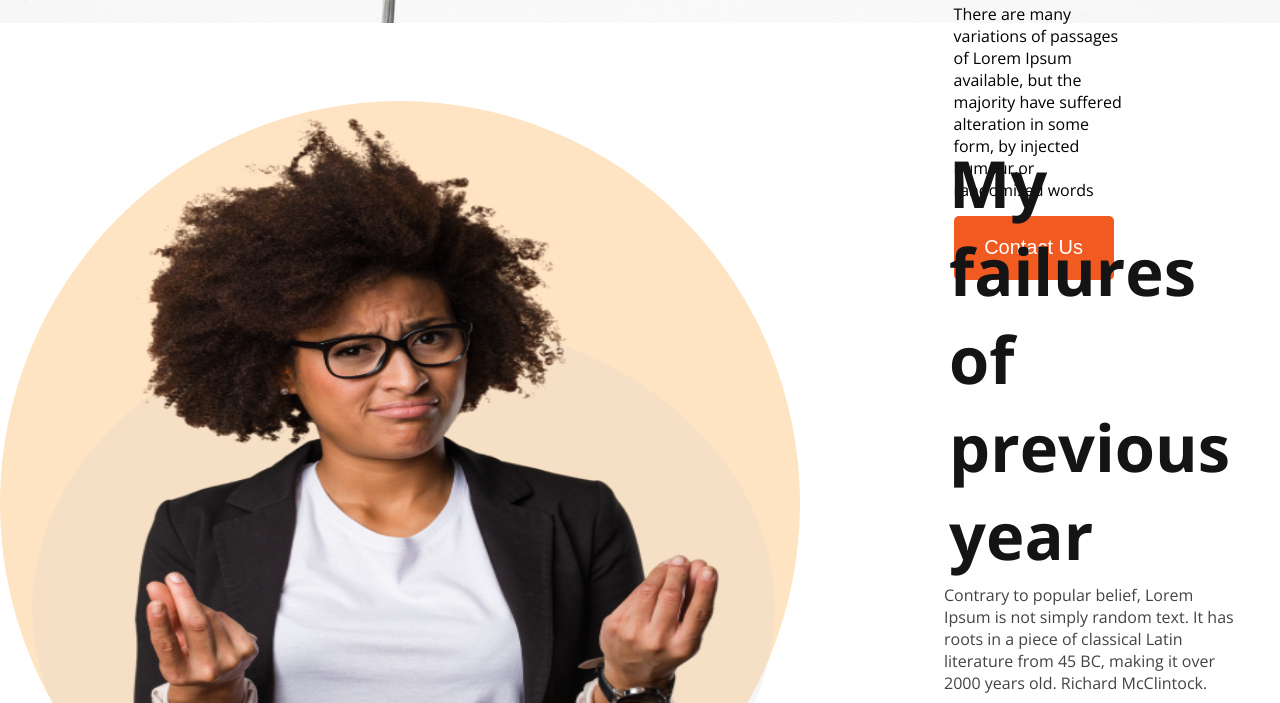
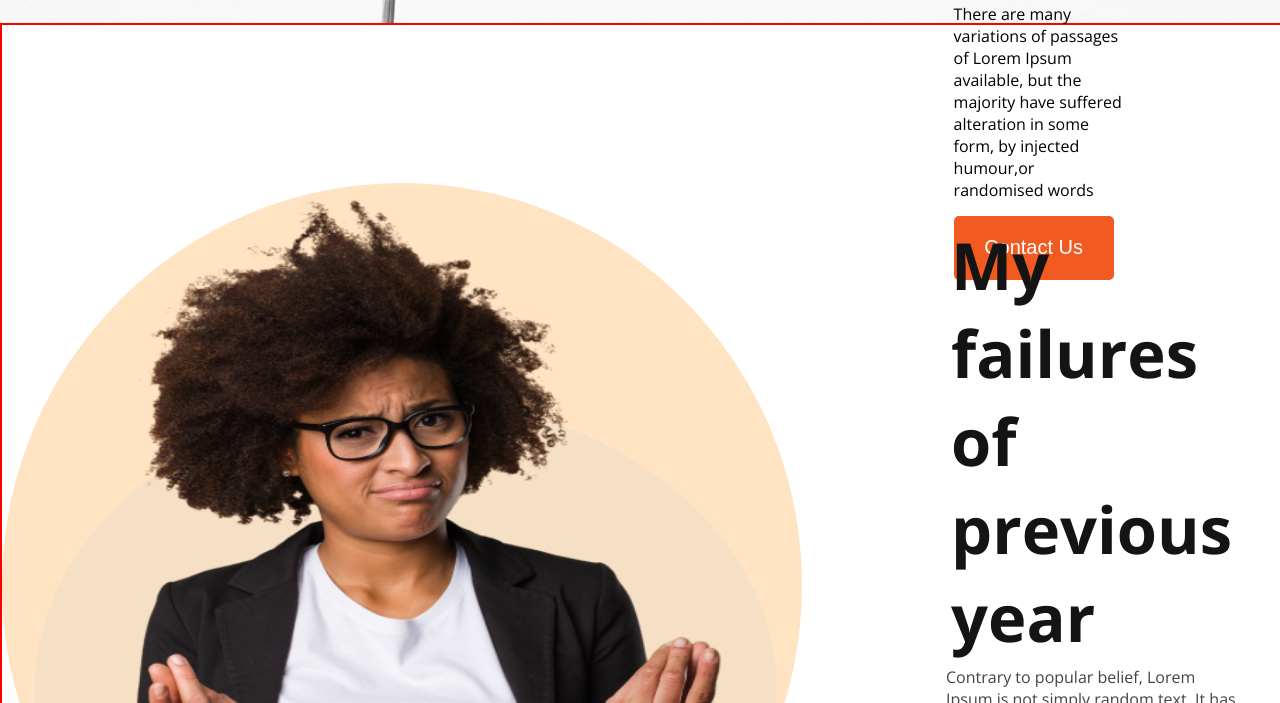
Before and after one commit to shohartoghagra/new-year-me, a plain HTML site: page index.html in a window 1280 px wide. Shown: the part 777-1480 px from the top of the page. Drawn offline with nearby package versions, Linux system fonts and the light colour scheme.

```diff
--- a/style/index.css
+++ b/style/index.css
@@ -10,13 +10,14 @@
 }
 
 .all-think-container{
-
     background-image: url('../images/banner/banner1.png');
     background-repeat: no-repeat;
     background-size:cover;
     width: 100%;
     height:100vh;
     box-sizing: border-box;
+    justify-content: center;
+    align-items: center;
 
 }
 .heading-title{
@@ -68,7 +69,8 @@
     align-items: center;
     justify-content: space-between;
     width: 100%;
-    height: 80vh;
+    height: 100vh;
+    border: 2px solid red;
 }
 .my-container{
 padding:9rem;
```
